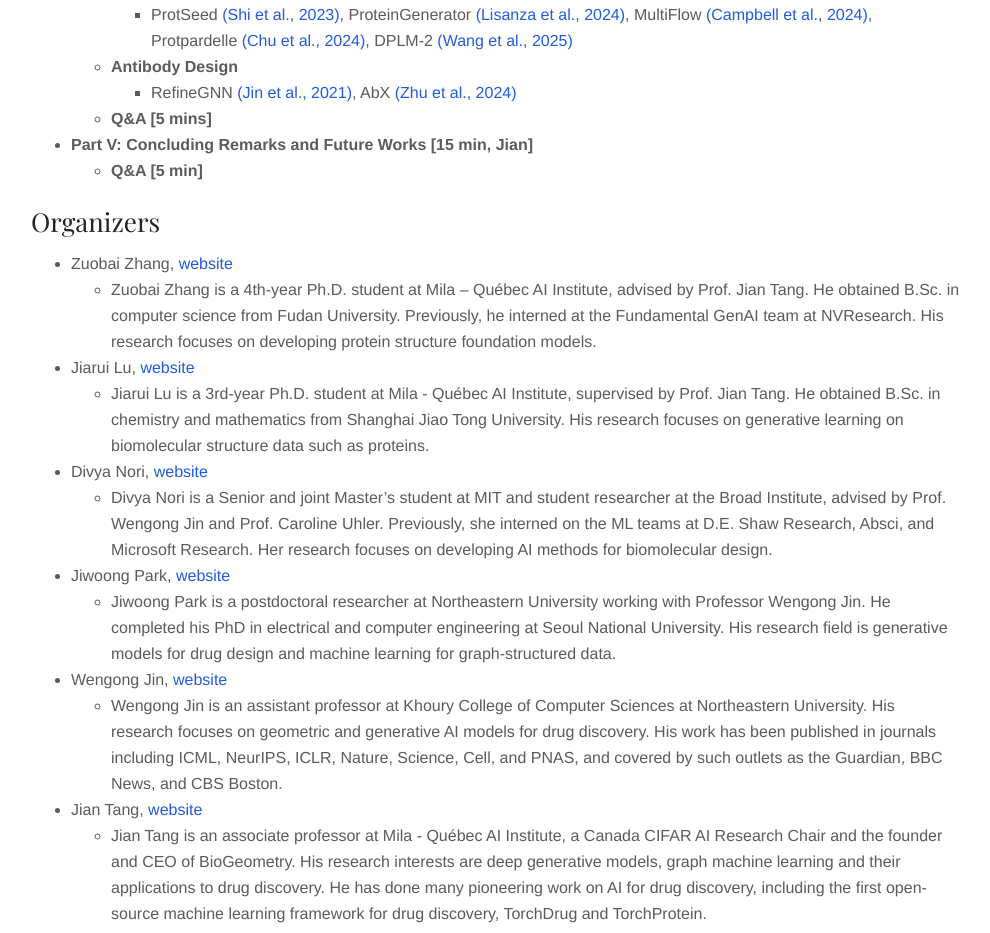
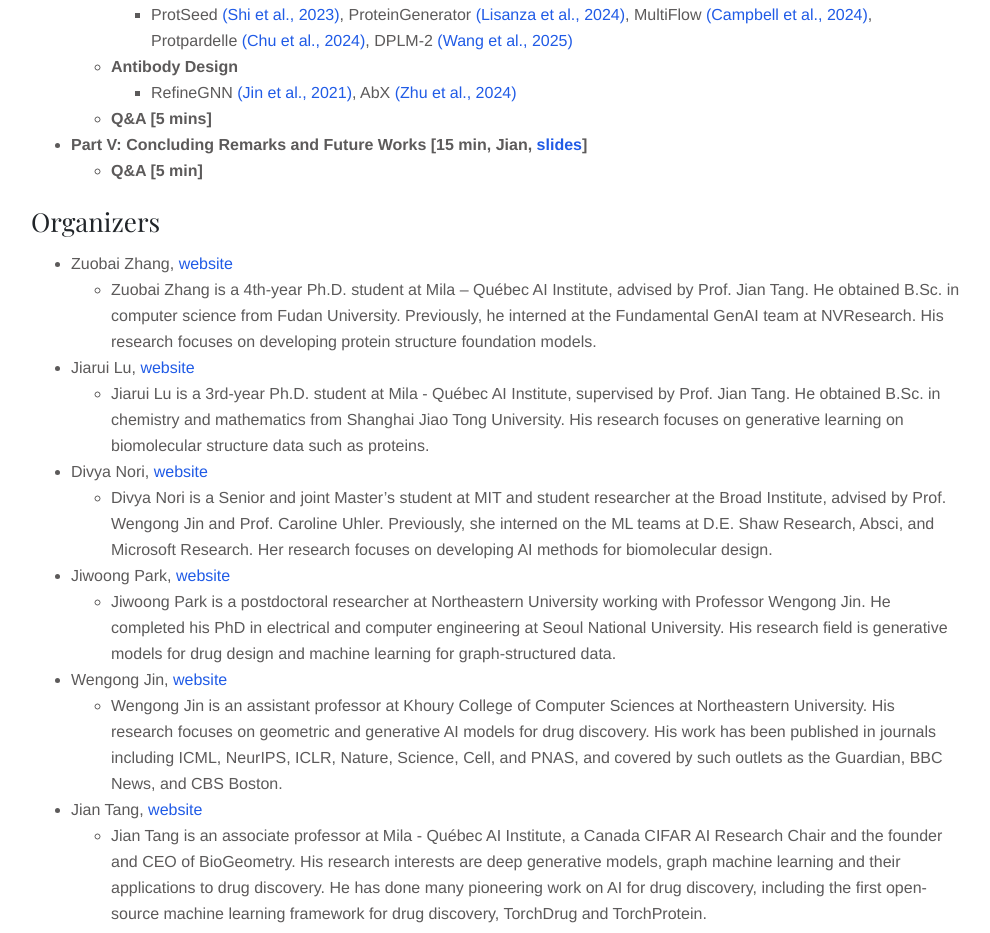
Before and after one commit to DeepGraphLearning/ProteinTutorial_AAAI2025, a plain HTML site: page index.html in a window 1280 px wide. Shown: the part 2523-3456 px from the top of the page, without its empty margins (144-1134 px from the left). Drawn offline with nearby package versions, Linux system fonts and the light colour scheme.

Commit message:
update slides

```diff
--- a/index.html
+++ b/index.html
@@ -238,7 +238,7 @@
       <li><strong>Q&A [5 mins]</strong></li>
     </ul>
   </li>
-  <li><strong>Part V: Concluding Remarks and Future Works [15 min, Jian]</strong>
+  <li><strong>Part V: Concluding Remarks and Future Works [15 min, Jian, <a href="https://drive.google.com/file/d/1meFh8sx_8f6C7QDQdM5z2PfYqn_e-_q1/view?usp=sharing">slides</a>]</strong>
     <ul>
       <li><strong>Q&A [5 min]</strong></li>
     </ul>
```
